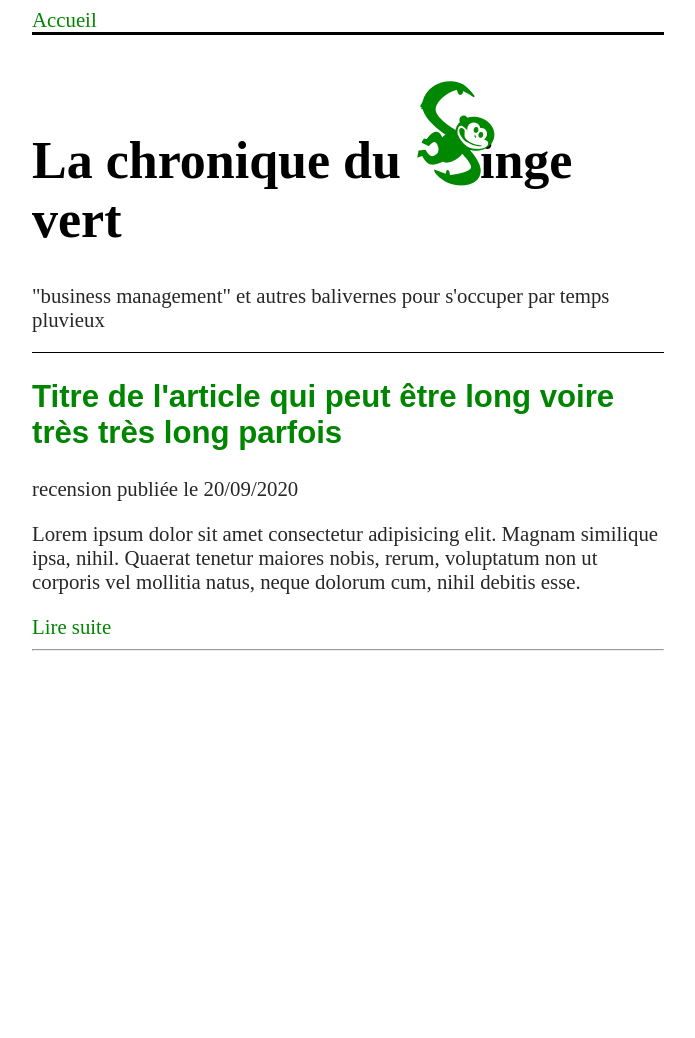
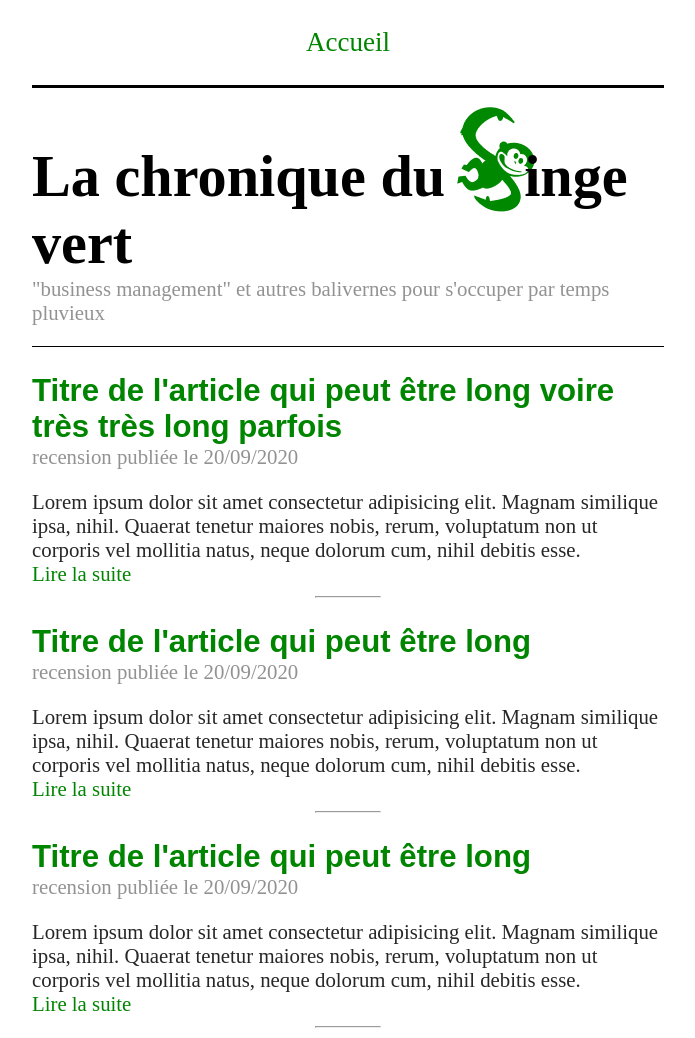
Before and after one commit to FabienCruz/chroniqueSingeVert, a plain HTML site: page index.html in a window 1280 px wide. Shown: the whole page, without its empty margins (292-987 px from the left). Before the commit the page ends 800 px from the top, so only its background shows below. Drawn offline with Linux system fonts and the light colour scheme.

Commit message:
index first model

```diff
--- a/index.html
+++ b/index.html
@@ -8,10 +8,12 @@
 <body>
   <div class="container">
     <header>
-      <a id="home" href="#">Accueil</a>
+      <nav>
+        <a id="home" href="#">Accueil</a>
+      </nav>
     <div class="banner">
       <h1 id="masthead">La chronique du<img id="logo" src="logo.png" alt="logo"></img>inge vert</h1>
-      <p id="tagline">"business management" et autres balivernes pour s'occuper par temps pluvieux</p>
+      <p class="subtext" id="tagline">"business management" et autres balivernes pour s'occuper par temps pluvieux</p>
     </div>
     </header>
     <article>
@@ -22,7 +24,29 @@
       <div class="indexStandFirst">
         <p>Lorem ipsum dolor sit amet consectetur adipisicing elit. Magnam similique ipsa, nihil. Quaerat tenetur maiores nobis, rerum, voluptatum non ut corporis vel mollitia natus, neque dolorum cum, nihil debitis esse.</p>
       </div>
-      <a href="#">Lire suite</a>
+      <a href="#">Lire la suite</a>
+      <hr>
+    </article>
+    <article>
+      <div class="artLine1">
+        <h2><a class="article" href="#">Titre de l'article qui peut être long</a></h2>
+        <p class="subtext">recension publiée le 20/09/2020</p>
+      </div>
+      <div class="indexStandFirst">
+        <p>Lorem ipsum dolor sit amet consectetur adipisicing elit. Magnam similique ipsa, nihil. Quaerat tenetur maiores nobis, rerum, voluptatum non ut corporis vel mollitia natus, neque dolorum cum, nihil debitis esse.</p>
+      </div>
+      <a href="#">Lire la suite</a>
+      <hr>
+    </article>
+    <article>
+      <div class="artLine1">
+        <h2><a class="article" href="#">Titre de l'article qui peut être long</a></h2>
+        <p class="subtext">recension publiée le 20/09/2020</p>
+      </div>
+      <div class="indexStandFirst">
+        <p>Lorem ipsum dolor sit amet consectetur adipisicing elit. Magnam similique ipsa, nihil. Quaerat tenetur maiores nobis, rerum, voluptatum non ut corporis vel mollitia natus, neque dolorum cum, nihil debitis esse.</p>
+      </div>
+      <a href="#">Lire la suite</a>
       <hr>
     </article>
   </div>
--- a/style.css
+++ b/style.css
@@ -6,11 +6,18 @@ body {
 p {
   font-family: serif;
   color: rgba(0,0,0,0.85);
+  margin-bottom: 0;
+}
+
+h1 {
+  font-family: serif;
+  margin: 0;
 }
 
 h2, h3, h4, h5, h6 {
   font-family: sans-serif;
   color: #008500;
+  margin-bottom: 0;
 }
 
 a {
@@ -22,14 +29,25 @@ a:hover {
   text-decoration: underline;
 }
 
+nav {
+  text-align: center;
+  margin: 1em;
+  font-size: 1.3em;
+}
+
+hr {
+  width: 10%;
+}
+
 #masthead {
-  font-size: 2.5em;
+  font-size: 2.8em;
 }
 
 #logo {
   position: relative;
-  left: 0.3em;
-  top: 0.2em;
+  left: 0.2em;
+  top: 0.3em;
+  z-index: -1;
 }
 
 .banner {
@@ -43,3 +61,12 @@ a:hover {
   margin: auto;
   width: 50%;
 }
+
+.subtext {
+  margin-top: 0;
+  opacity: 50%;
+}
+
+#tagline {
+  margin-bottom: 1em;
+}
```
